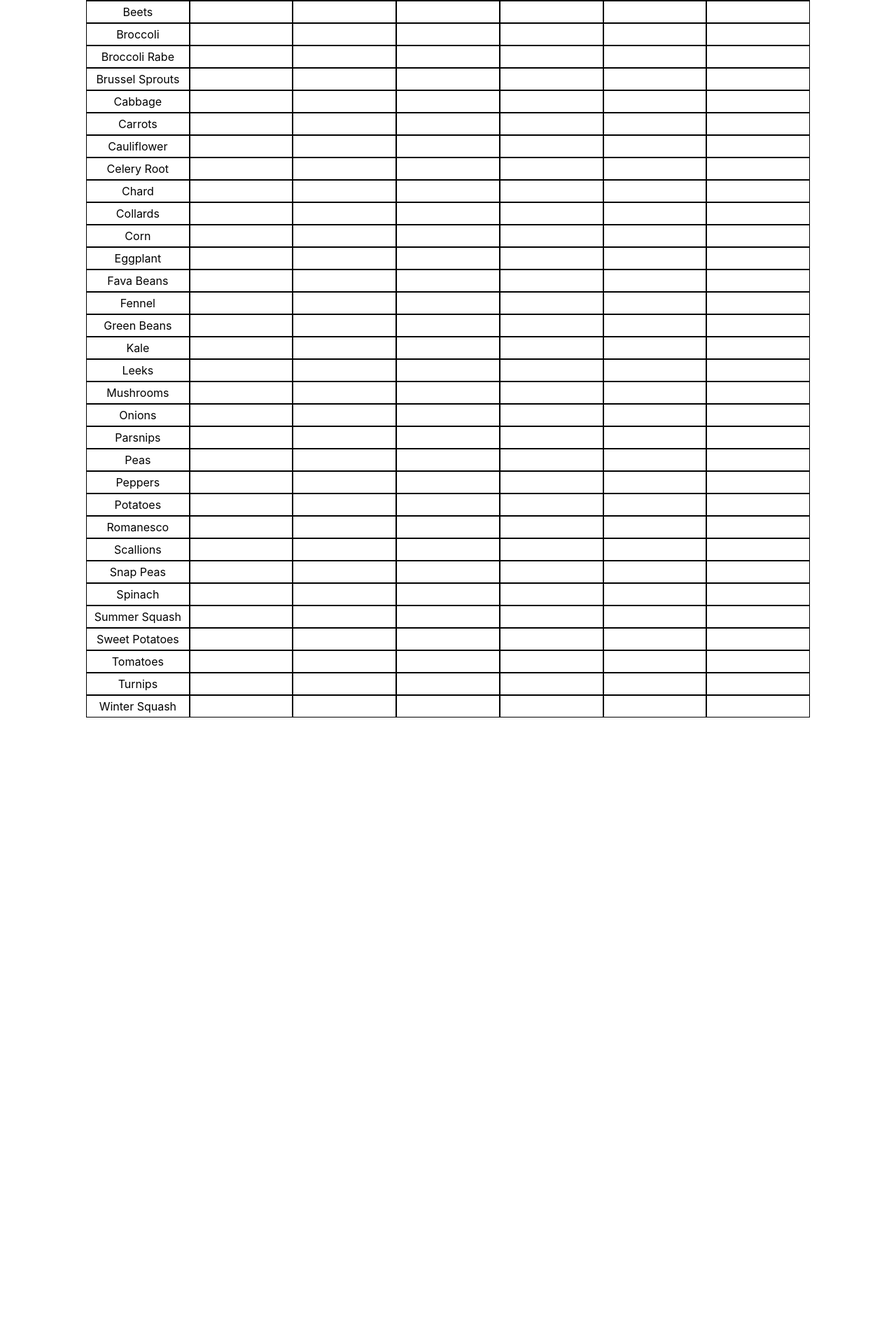
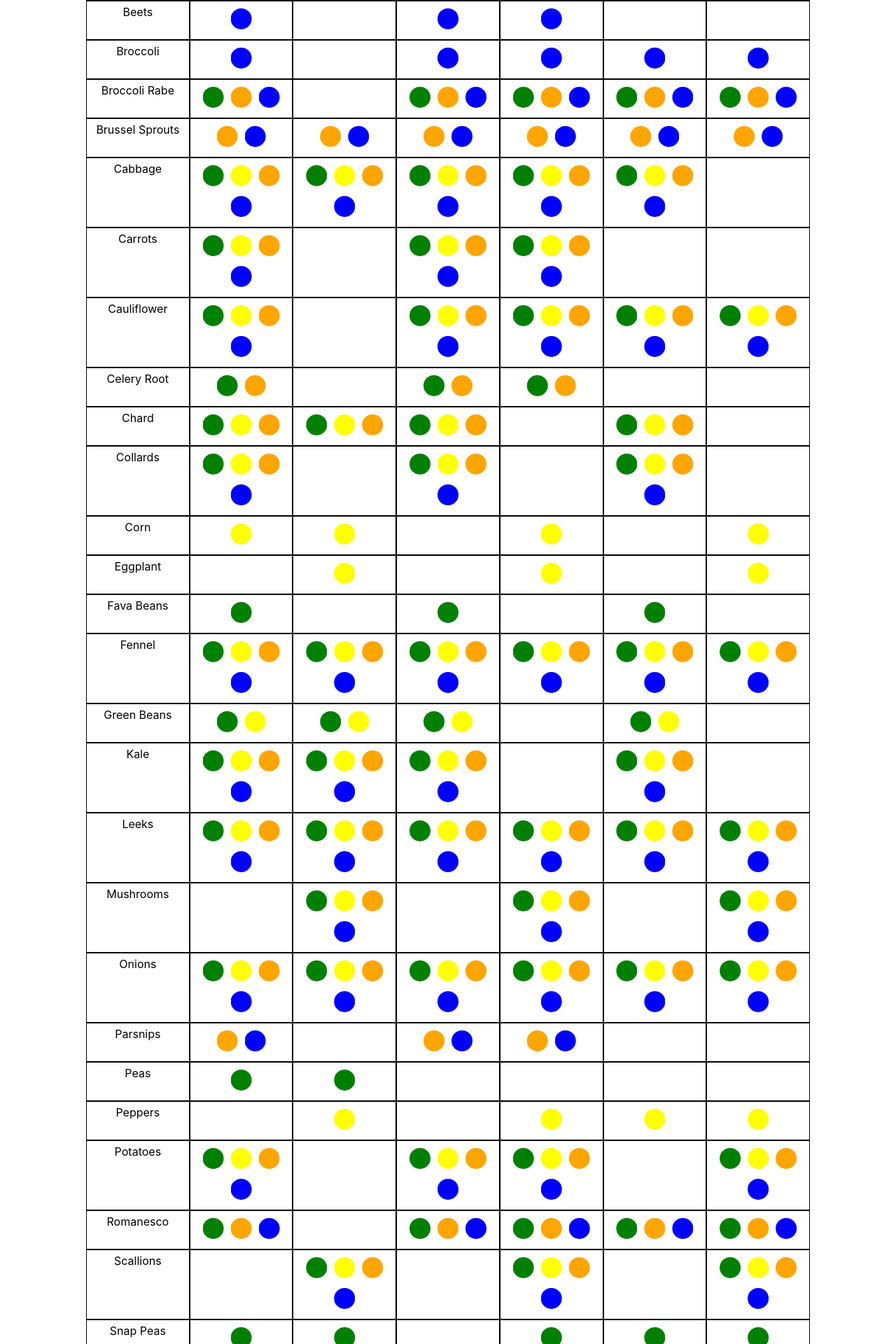
Before and after one commit to pauljickling/cooking-vegetables, a React (Create React App) app: page / in a window 1280 px wide. Shown: the part 280-2200 px from the top of the page at 70% size. Before the commit the page ends 1305 px from the top, so only its background shows below. Built offline with nearby package versions, Linux system fonts and the light colour scheme.

Commit message:
Data for chart filled out

```diff
--- a/src/Chart.js
+++ b/src/Chart.js
@@ -19,39 +19,71 @@ const Chart = () => (
 
       {/* Vegetable lists */}
       <Vegetable name="Artichokes" blanch={[spring, fall]} steamySaute={[spring, fall]} roast={[spring, fall]} longCook={[spring, fall]} grill={[spring, fall]}/>
+
       <Vegetable name="Asparagus" blanch={spring} saute={spring} steamySaute={spring} roast={spring} grill={spring}/>
-      <Vegetable name="Beets" />
-      <Vegetable name="Broccoli" />
-      <Vegetable name="Broccoli Rabe" />
-      <Vegetable name="Brussel Sprouts" />
-      <Vegetable name="Cabbage" />
-      <Vegetable name="Carrots" />
-      <Vegetable name="Cauliflower" />
-      <Vegetable name="Celery Root" />
-      <Vegetable name="Chard" />
-      <Vegetable name="Collards" />
-      <Vegetable name="Corn" />
-      <Vegetable name="Eggplant" />
-      <Vegetable name="Fava Beans" />
-      <Vegetable name="Fennel" />
-      <Vegetable name="Green Beans" />
-      <Vegetable name="Kale" />
-      <Vegetable name="Leeks" />
-      <Vegetable name="Mushrooms" />
-      <Vegetable name="Onions" />
-      <Vegetable name="Parsnips" />
-      <Vegetable name="Peas" />
-      <Vegetable name="Peppers" />
-      <Vegetable name="Potatoes" />
-      <Vegetable name="Romanesco" />
-      <Vegetable name="Scallions" />
-      <Vegetable name="Snap Peas" />
-      <Vegetable name="Spinach" />
-      <Vegetable name="Summer Squash" />
-      <Vegetable name="Sweet Potatoes" />
-      <Vegetable name="Tomatoes" />
-      <Vegetable name="Turnips" />
-      <Vegetable name="Winter Squash" />
+      <Vegetable name="Beets" blanch={winter} steamySaute={winter} roast={winter}/>
+
+      <Vegetable name="Broccoli" blanch={winter} steamySaute={winter} roast={winter} longCook={winter} grill={winter}/>
+
+      <Vegetable name="Broccoli Rabe" blanch={[spring, fall, winter]} steamySaute={[spring, fall, winter]} roast={[spring, fall, winter]} longCook={[spring, fall, winter]} grill={[spring, fall, winter]}/>
+
+      <Vegetable name="Brussel Sprouts" blanch={[fall, winter]} saute={[fall, winter]} steamySaute={[fall, winter]} roast={[fall, winter]} longCook={[fall, winter]} grill={[fall, winter]}/>
+
+      <Vegetable name="Cabbage" blanch={[spring, summer, fall, winter]} saute={[spring, summer, fall, winter]} steamySaute={[spring, summer, fall, winter]} roast={[spring, summer, fall, winter]} longCook={[spring, summer, fall, winter]}/>
+
+      <Vegetable name="Carrots" blanch={[spring, summer, fall, winter]} steamySaute={[spring, summer, fall, winter]} roast={[spring, summer, fall, winter]}/>
+
+      <Vegetable name="Cauliflower" blanch={[spring, summer, fall, winter]} steamySaute={[spring, summer, fall, winter]} roast={[spring, summer, fall, winter]} longCook={[spring, summer, fall, winter]} grill={[spring, summer, fall, winter]}/>
+
+      <Vegetable name="Celery Root" blanch={[spring, fall]} steamySaute={[spring, fall]} roast={[spring, fall]}/>
+
+      <Vegetable name="Chard" blanch={[spring, summer, fall]} saute={[spring, summer, fall]} steamySaute={[spring, summer, fall]} longCook={[spring, summer, fall]}/>
+
+      <Vegetable name="Collards" blanch={[spring, summer, fall, winter]} steamySaute={[spring, summer, fall, winter]} longCook={[spring, summer, fall, winter]}/>
+
+      <Vegetable name="Corn" blanch={summer} saute={summer} roast={summer} grill={summer}/>
+
+      <Vegetable name="Eggplant" saute={summer} roast={summer} grill={summer}/>
+
+      <Vegetable name="Fava Beans" blanch={spring} steamySaute={spring} longCook={spring}/>
+
+      <Vegetable name="Fennel" blanch={[spring, summer, fall, winter]} saute={[spring, summer, fall, winter]} steamySaute={[spring, summer, fall, winter]} roast={[spring, summer, fall, winter]} longCook={[spring, summer, fall, winter]} grill={[spring, summer, fall, winter]}/>
+
+      <Vegetable name="Green Beans" blanch={[spring, summer]} saute={[spring, summer]} steamySaute={[spring, summer]} longCook={[spring, summer]}/>
+
+      <Vegetable name="Kale" blanch={[spring, summer, fall, winter]} saute={[spring, summer, fall, winter]} steamySaute={[spring, summer, fall, winter]} longCook={[spring, summer, fall, winter]}/>
+
+      <Vegetable name="Leeks" blanch={[spring, summer, fall, winter]} saute={[spring, summer, fall, winter]} steamySaute={[spring, summer, fall, winter]} roast={[spring, summer, fall, winter]} longCook={[spring, summer, fall, winter]} grill={[spring, summer, fall, winter]}/>
+
+      <Vegetable name="Mushrooms" saute={[spring, summer, fall, winter]} roast={[spring, summer, fall, winter]} grill={[spring, summer, fall, winter]}/>
+
+      <Vegetable name="Onions" blanch={[spring, summer, fall, winter]} saute={[spring, summer, fall, winter]} steamySaute={[spring, summer, fall, winter]} roast={[spring, summer, fall, winter]} longCook={[spring, summer, fall, winter]} grill={[spring, summer, fall, winter]}/>
+
+      <Vegetable name="Parsnips" blanch={[fall, winter]} steamySaute={[fall, winter]} roast={[fall, winter]}/>
+
+      <Vegetable name="Peas" blanch={spring} saute={spring}/>
+
+      <Vegetable name="Peppers" saute={summer} roast={summer} longCook={summer} grill={summer}/>
+
+      <Vegetable name="Potatoes" blanch={[spring, summer, fall, winter]} steamySaute={[spring, summer, fall, winter]} roast={[spring, summer, fall, winter]} grill={[spring, summer, fall, winter]}/>
+
+      <Vegetable name="Romanesco" blanch={[spring, fall, winter]} steamySaute={[spring, fall, winter]} roast={[spring, fall, winter]} longCook={[spring, fall, winter]} grill={[spring, fall, winter]}/>
+
+      <Vegetable name="Scallions" saute={[spring, summer, fall, winter]} roast={[spring, summer, fall, winter]} grill={[spring, summer, fall, winter]}/>
+
+      <Vegetable name="Snap Peas" blanch={spring} saute={spring} roast={spring} longCook={spring} grill={spring}/>
+
+      <Vegetable name="Spinach" blanch={spring} saute={spring} longCook={spring}/>
+
+      <Vegetable name="Summer Squash" saute={summer} roast={summer} longCook={summer} grill={summer}/>
+
+      <Vegetable name="Sweet Potatoes" blanch={[spring, summer, fall, winter]} steamySaute={[spring, summer, fall, winter]} roast={[spring, summer, fall, winter]} grill={[spring, summer, fall, winter]}/>
+
+      <Vegetable name="Tomatoes" saute={summer} roast={summer} grill={summer}/>
+
+      <Vegetable name="Turnips" blanch={[spring, summer, fall, winter]} saute={[spring, summer, fall, winter]} steamySaute={[spring, summer, fall, winter]} roast={[spring, summer, fall, winter]} longCook={[spring, summer, fall, winter]} grill={[spring, summer, fall, winter]}/>
+
+      <Vegetable name="Winter Squash" blanch={[fall, winter]} steamySaute={[fall, winter]} roast={[fall, winter]} longCook={[fall, winter]} grill={[fall, winter]}/>
     </div>
 );
 
```
